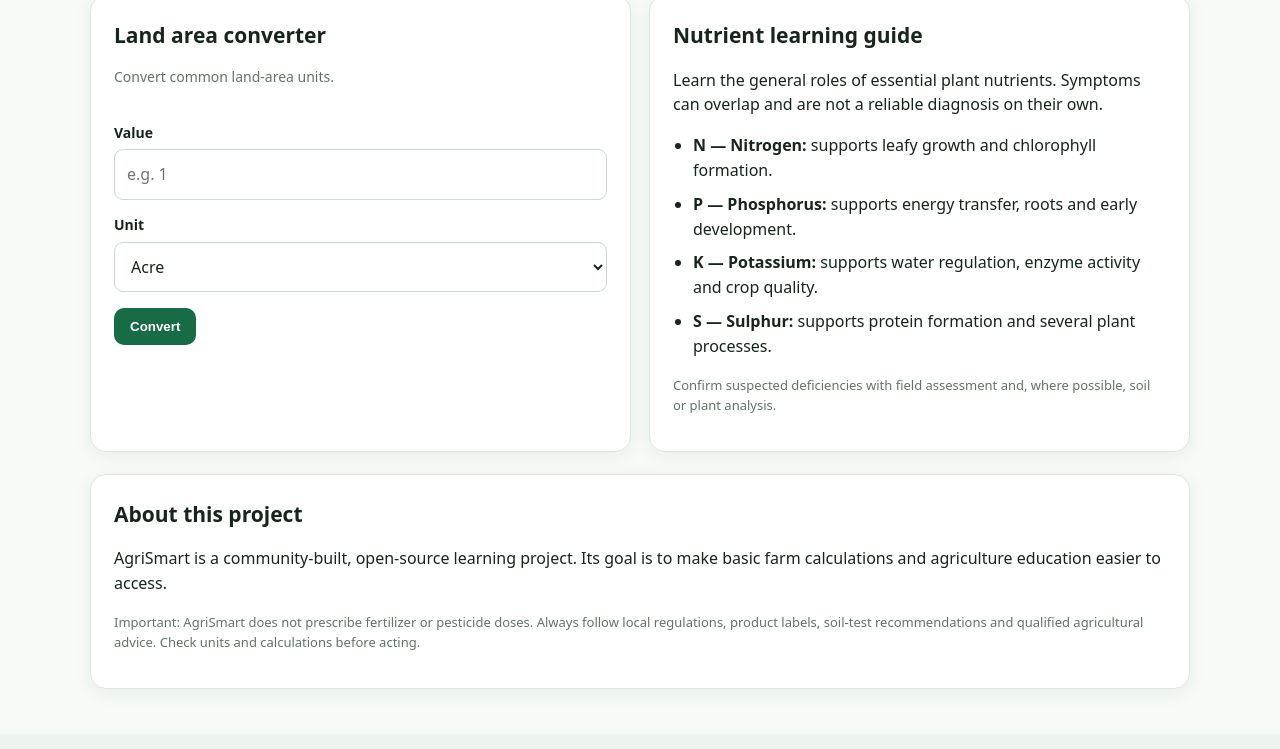
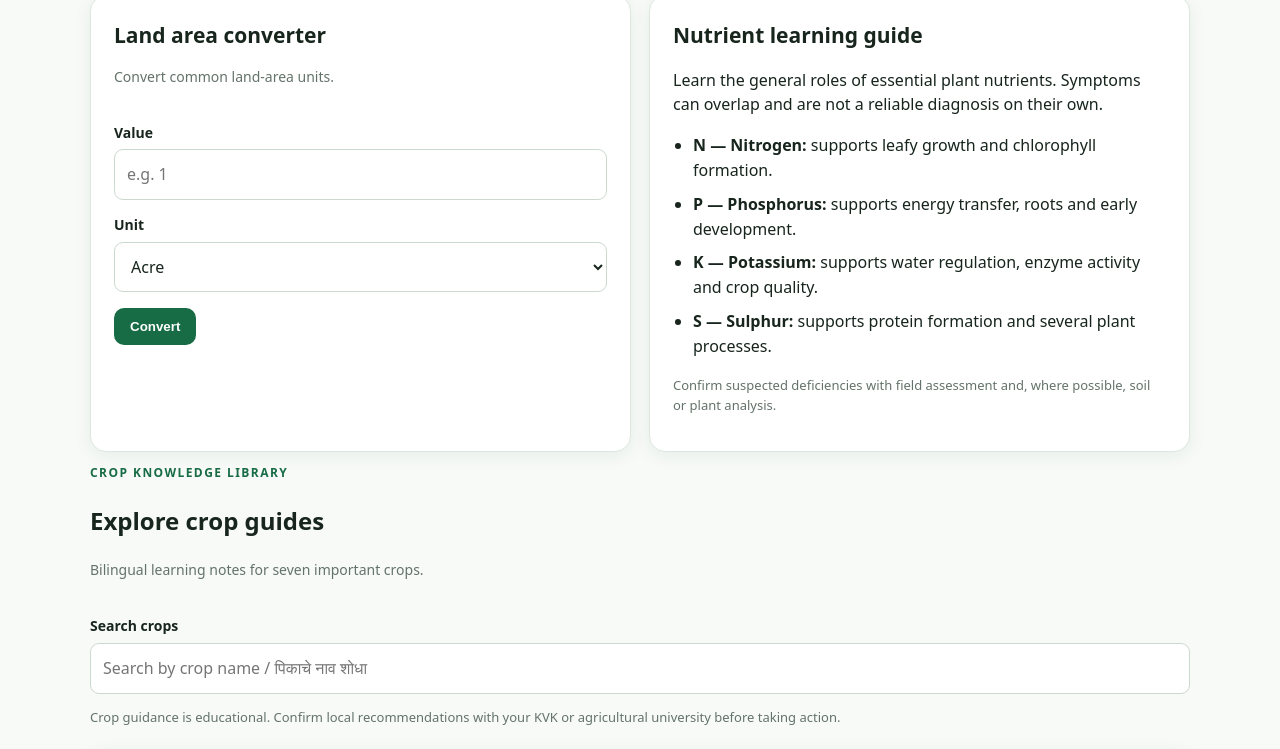
Before and after one commit to rohitrajethombre-sudo/-agrismart-agriculture-assistant, a plain HTML site: page index.html in a window 1280 px wide. Shown: the part 910-1659 px from the top of the page. Drawn offline with Linux system fonts and the light colour scheme.

Commit message:
Add crop library section to page

```diff
--- a/index.html
+++ b/index.html
@@ -72,6 +72,20 @@
       </article>
     </section>
 
+    <section class="crop-library" aria-labelledby="cropLibraryTitle">
+      <div class="section-heading">
+        <p class="eyebrow" data-i18n="cropEyebrow">CROP KNOWLEDGE LIBRARY</p>
+        <h2 id="cropLibraryTitle" data-i18n="cropTitle">Explore crop guides</h2>
+        <p class="muted" data-i18n="cropIntro">Bilingual learning notes for seven important crops.</p>
+      </div>
+      <label for="cropSearch" data-i18n="cropSearchLabel">Search crops</label>
+      <input id="cropSearch" type="search" placeholder="Search by crop name / पिकाचे नाव शोधा">
+      <div id="cropCards" class="crop-grid" aria-live="polite"></div>
+      <article id="cropDetail" class="panel crop-detail" hidden aria-live="polite"></article>
+      <p class="small crop-safety" data-i18n="cropSafety">Crop guidance is educational. Confirm local recommendations with your KVK or agricultural university before taking action.</p>
+      <div id="cropSources" class="crop-sources"></div>
+    </section>
+
     <section class="panel about">
       <h2 data-i18n="aboutTitle">About this project</h2>
       <p data-i18n="aboutText">AgriSmart is a community-built, open-source learning project. Its goal is to make basic farm calculations and agriculture education easier to access.</p>
@@ -80,6 +94,6 @@
   </main>
 
   <footer><span>AgriSmart · Open source</span><a href="https://github.com/" target="_blank" rel="noopener">GitHub</a></footer>
-  <script src="app.js"></script>
+  <script src="crops.js"></script>\n  <script src="app.js"></script>
 </body>
 </html>
```
